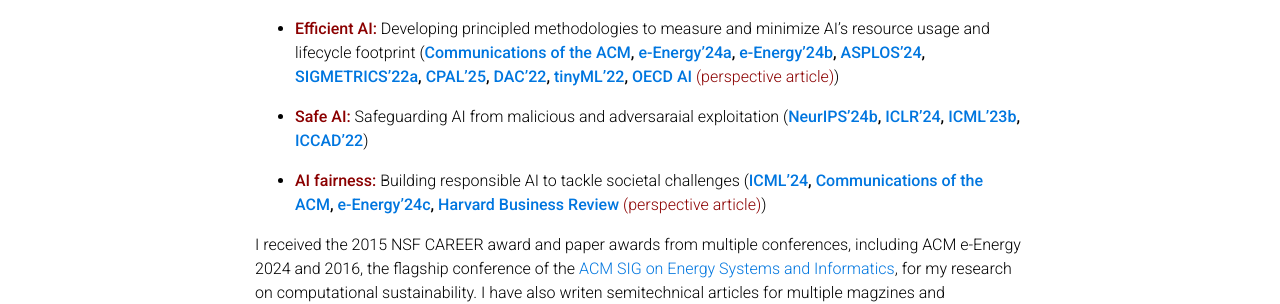
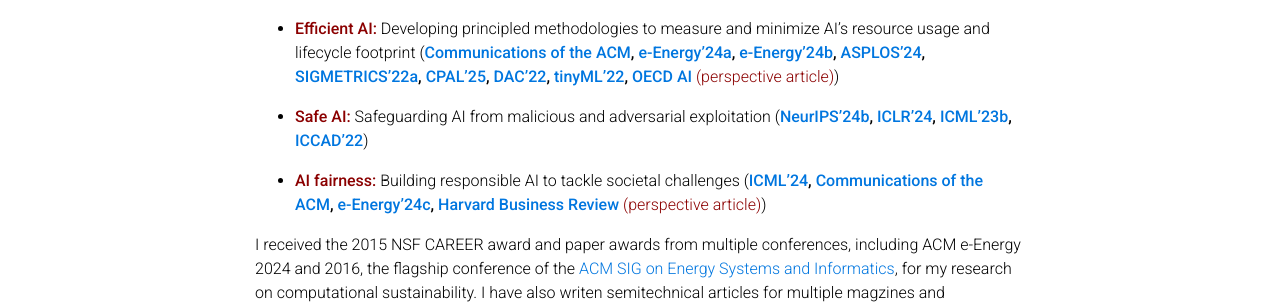
Before and after one commit to shaoleiren/shaoleiren.github.io, a Jekyll site: the page built from _pages/about.md, in a window 1280 px wide and 900 px high, scrolled down 440 px. Shown: the part 153-457 px from the top of the window. Built offline with Jekyll 4.4.1, drawn with Linux system fonts in a browser that asks for light colours; full-size pictures stand in for the smaller copies a plugin makes; comment, search, counter and statistics services are not loaded; a style sheet for code colours, icons or effects is not loaded.

Commit message:
Update about.md

```diff
--- a/_pages/about.md
+++ b/_pages/about.md
@@ -35,7 +35,7 @@
 - **<span style="color:darkred;">Efficient AI:</span>** Developing principled methodologies to measure and minimize AI's resource usage and lifecycle footprint (**[Communications of the ACM](https://arxiv.org/abs/2304.03271), [e-Energy'24a](https://arxiv.org/abs/2405.17469), [e-Energy'24b](https://arxiv.org/abs/2311.03615), [ASPLOS'24](https://dl.acm.org/doi/abs/10.1145/3620665.3640374), [SIGMETRICS'22a](https://arxiv.org/abs/2111.01203), [CPAL'25](https://arxiv.org/abs/2502.14075), [DAC'22](https://arxiv.org/abs/2203.09680), [tinyML'22](https://cms.tinyml.org/wp-content/uploads/talks2022/2203.04894.pdf),
  [OECD AI <span style="font-weight:lighter;color:darkred;">(perspective article)</span>](https://oecd.ai/en/wonk/how-much-water-does-ai-consume)**)
 
-- **<span style="color:darkred;">Safe AI:</span>** Safeguarding AI from malicious and adversaraial exploitation
+- **<span style="color:darkred;">Safe AI:</span>** Safeguarding AI from malicious and adversarial exploitation
 (**[NeurIPS'24b](https://arxiv.org/abs/2406.01946), [ICLR'24](https://openreview.net/pdf?id=e2YOVTenU9), [ICML'23b](https://arxiv.org/abs/2305.00097), [ICCAD'22](https://arxiv.org/abs/2208.08569)**)
 
 
```
